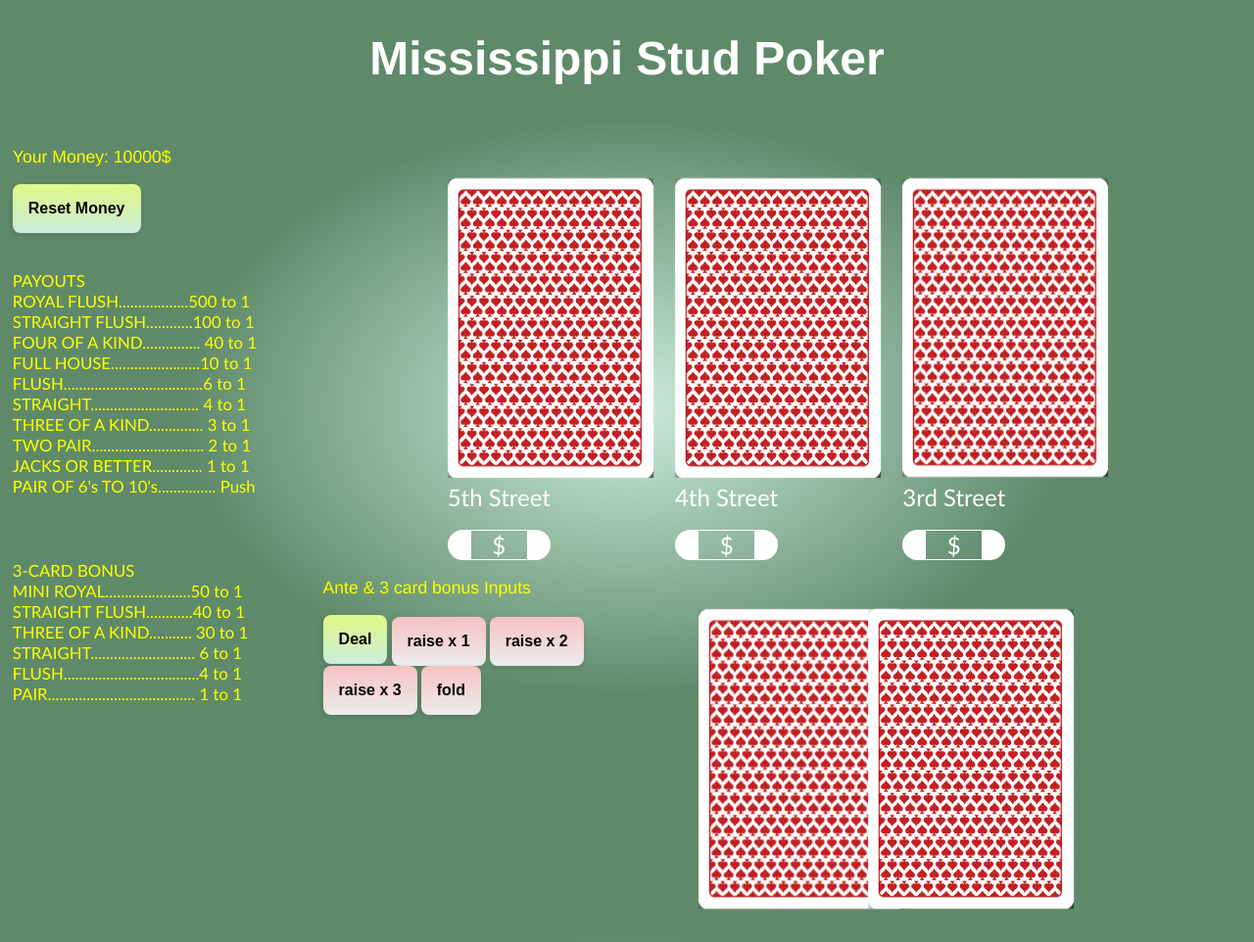
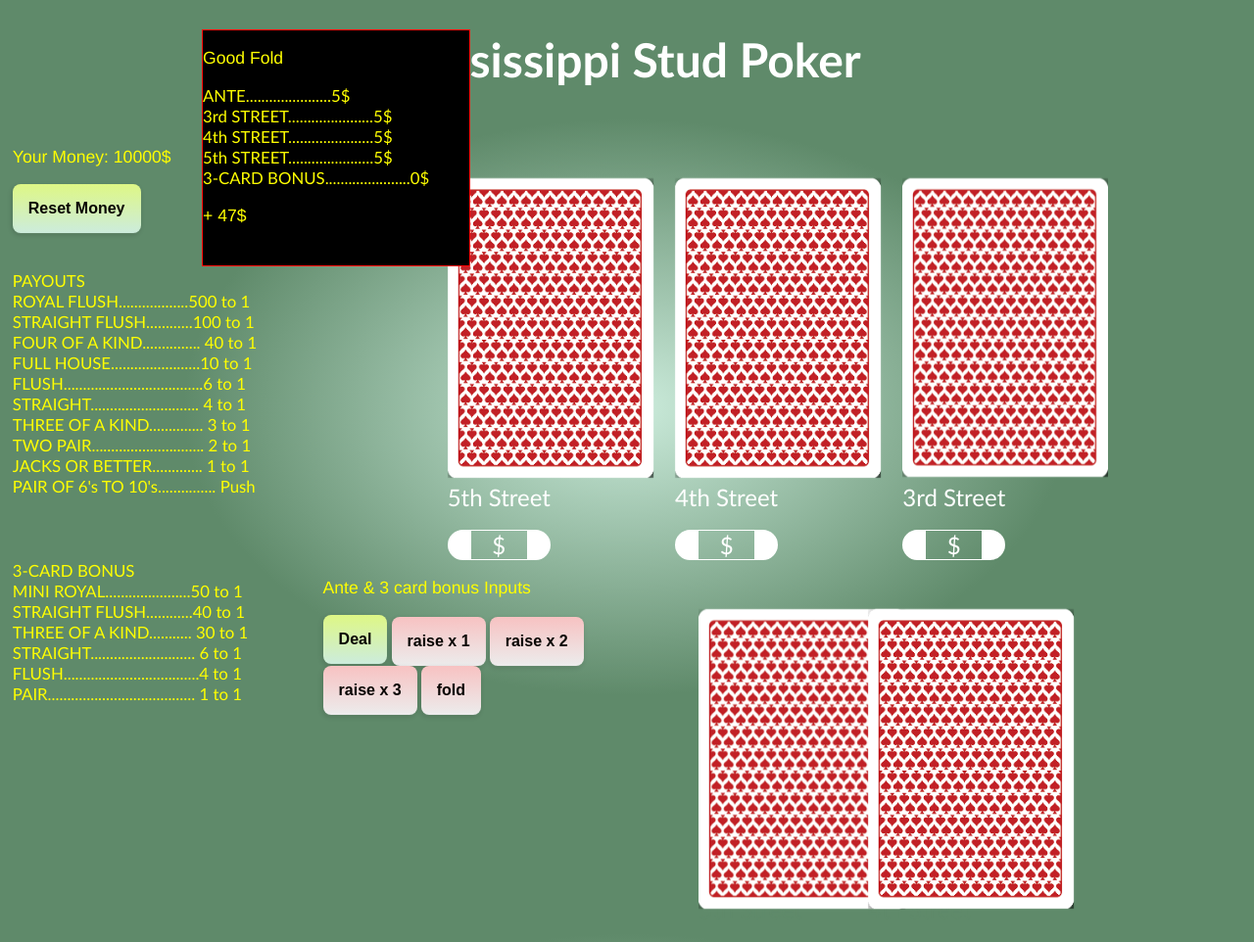
Before and after one commit to ronKzl/Missisipi-Stud-Poker, a plain HTML site: page index.html in a window 1280 px wide. Shown: the whole page at 98% size. Drawn offline with Linux system fonts and the light colour scheme.

Commit message:
winnings menu added

```diff
--- a/index.css
+++ b/index.css
@@ -1,22 +1,19 @@
-
-p{
+p {
     color: yellow;
     position: relative;
     font-size: 110%;
     font-family: 'Franklin Gothic Medium', 'Arial Narrow', Arial, sans-serif;
 }
 
-h1{
+h1 {
     text-align: center;
     color: white;
     font-size: 3rem;
-    font-family: 'Franklin Gothic Medium', 'Arial Narrow', Arial, sans-serif;
+
 }
 
 
-/* CSS */
 .button {
-  appearance: button;
     background-color: transparent;
     background-image: linear-gradient(to bottom, #def785, #ccecdc);
     border: 0 solid #e5e7eb;
@@ -31,17 +28,18 @@ h1{
     text-transform: none;
     transition: all .1s cubic-bezier(.4, 0, .2, 1);
     touch-action: manipulation;
-  box-shadow: -1px 2px 5px rgba(0, 0, 0, 0.15),0px 1px 1px rgba(183, 199, 183, 0.15);
+    box-shadow: -1px 2px 5px rgba(0, 0, 0, 0.15), 0px 1px 1px rgba(183, 199, 183, 0.15);
 }
 
 .button:active {
     background-color: #f3f4f6;
-  box-shadow: -1px 2px 5px rgba(0, 0, 0, 0.15),0px 1px 1px rgba(183, 199, 183, 0.15);
+    box-shadow: -1px 2px 5px rgba(0, 0, 0, 0.15), 0px 1px 1px rgba(183, 199, 183, 0.15);
     transform: translateY(0.125rem);
 }
-.button:disabled{
+
+.button:disabled {
     background-image: linear-gradient(to bottom, #f7c2c2, #ececec);
-    box-shadow: -1px 2px 5px rgba(0, 0, 0, 0.15),0px 1px 1px rgba(183, 199, 183, 0.15);
+    box-shadow: -1px 2px 5px rgba(0, 0, 0, 0.15), 0px 1px 1px rgba(183, 199, 183, 0.15);
     transform: translateY(0.125rem);
 }
 
@@ -55,8 +53,6 @@ body {
     height: 100vh;
     margin: 0rem;
     font-family: 'Gill Sans';
-    /* border-style: solid;
-    border-color: aqua; */
 }
 
 @keyframes rotate {
@@ -73,23 +69,19 @@ body {
     }
 }
 
-/* div{
-    border-style: solid;
-    border-color: aqua;
-} */
 
-#right{
+#right {
     float: right;
     width: 10%;
 
 }
 
-#mid{
+#mid {
     float: left;
     width: 65%;
 }
 
-#left{
+#left {
     float: left;
     width: 25%;
     margin-left: 1%;
@@ -97,18 +89,18 @@ body {
 
 
 
-.leftBot{
+.leftBot {
     float: left;
     width: 25%;
     margin-left: 1%;
 }
 
-.midBot{
+.midBot {
     float: left;
     width: 25%;
 }
 
-.rightBot{
+.rightBot {
     float: right;
     width: 50%;
     display: flex;
@@ -116,66 +108,47 @@ body {
 
 }
 
-.bottom{
+.bottom {
     display: flex;
     /* border-style: solid;
     border-color: aqua; */
 }
-#top{
+
+#top {
     height: 100px;
 }
 
-#game{
+#game {
     display: flex;
     /* border-style: solid;
     border-color: aqua; */
 }
 
 
-.communityCards{
+.communityCards {
     width: 200%;
     height: 100%;
     margin-top: 50px;
 }
 
-.handCards{
+.handCards {
     width: 40%;
     height: 40%;
 }
 
 
-.dealCard1{
-    /* margin-top: 50px; */
-
-
-}
-
-.dealCard2{
-    /* margin-top: 50px;  */
-
-
-
-}
-
-.buttons{
-
-
-
-
-}
-
-#streetImgs{
+#streetImgs {
     display: flex;
     justify-content: space-evenly;
 }
 
-.Street5{
+.Street5 {
 
     text-align: center;
 
 }
 
-.card{
+.card {
 
     /* width: 150%;
     height: 100%; */
@@ -184,10 +157,11 @@ body {
     transition: all 0.8s ease;
 }
 
-.Street4{
+.Street4 {
     text-align: center;
 }
-.Street3{
+
+.Street3 {
     text-align: center;
 }
 
@@ -197,7 +171,7 @@ body {
     font-size: 1.5rem;
 }
 
-.betNumber{
+.betNumber {
     display: block;
     font-size: 1.5rem;
     border-style: solid;
@@ -207,23 +181,37 @@ body {
     color: white;
 }
 
-.front{
+.front {
     position: absolute;
     backface-visibility: hidden;
 }
 
-.back{
+.back {
     position: absolute;
     backface-visibility: hidden;
     transform: rotateY(180deg);
 }
 
-.flipCard{
+.flipCard {
     transform: rotateY(180deg)
 }
 
 
-.yellow{
+.yellow {
     color: yellow;
     font-size: 105%;
+    /* font-family: 'Franklin Gothic Medium', 'Arial Narrow', Arial, sans-serif; */
 }
+
+.userWin{
+    z-index: 99;
+    font-size: 1rem;
+    position: absolute;
+    top: 10%;
+    left: 20%;
+    margin: -50px 0 0 -50px;
+    border: 1px solid red;
+    background-color: black;
+    height: 15rem;
+    width: 17rem;
+}
--- a/index.html
+++ b/index.html
@@ -99,7 +99,16 @@
               <button id="x2" class="button"> raise x 2</button>
               <button id="x3" class="button"> raise x 3</button>
               <button id="fold" class="button"> fold </button>
-          </div>
+            </div>
+            <div id ="userWin" class="userWin">
+                <p id="summaryTest">Good Fold</p>
+                <div class="yellow"><span>ANTE......................</span><span id ="anteEarning">5$</span></div>
+                <div class="yellow"><span>3rd STREET......................</span><span id ="thirdStEarning">5$</span></div>
+                <div class="yellow"><span>4th STREET......................</span><span id ="fourthStEarning">5$</span></div>
+                <div class="yellow"><span>5th STREET......................</span><span id ="fifthStEarning">5$</span></div>
+                <div class="yellow"><span>3-CARD BONUS......................</span><span id ="fifthStEarning">0$</span></div>
+                <p id="totalWin">+ 47$</p>
+            </div>
           </div>
           <div id ="rightBot" class="rightBot">
             <div id = "mid" class = "mid">
--- a/js/src.js
+++ b/js/src.js
@@ -263,7 +263,7 @@ cardData = [
 
 //game variables to track user earnings and stats
 let playerMoney = 10000;
-let handsPlayed = 0;
+let handsPlayed = 0; //<--- display this?
 let ante = 25;
 let sideBet = 0
 let thirdBet = 0;
@@ -469,10 +469,10 @@ function dealCard(){
 
 
 
-//return the correct picture corresponding to the card in the array from the JSON file
+//return the correct picture corresponding to the card in the array
 function getPicture(cardPosition){
   for(let i = 0; i < 52; i++){
-    if(cardData[i].suit == currentCards[cardPosition][1] && cardData[i].value == currentCards[cardPosition][0]){
+    if(cardData[i].suit == currentCards[cardPosition][SUIT_POS] && cardData[i].value == currentCards[cardPosition][RANK_POS]){
       let card = "./PNG-cards-1.3/" + cardData[i].file;
       return card;
     }
@@ -511,6 +511,8 @@ document.getElementById("x1").addEventListener("click", increaseBetx1);
 document.getElementById("x2").addEventListener("click", increaseBetx2);
 document.getElementById("x3").addEventListener("click", increaseBetx3);
 document.getElementById("reset").addEventListener("click",resetUserMoney);
+//at first hide the earnings div only show it on full round completion
+//document.getElementById("userWin").style.display = "none";
 
 //Increase bets functions
 function increaseBetx1(){
@@ -671,7 +673,7 @@ function endRound(){
   //TODO: Need a function to resolve the third side bet and implement it into this whole senanigans
   //REMOVE CONSOLE LOG
 
-  //currentCards = ["7C","7D","8D","5C","6H"];
+  //currentCards = ["QC","QD","8D","5C","6H"];
   console.log(currentCards);
   console.log(getSortedRanks(currentCards));
   console.log(findPayout(currentCards));
```
Lines whose indentation alone changed are shown as unchanged.
